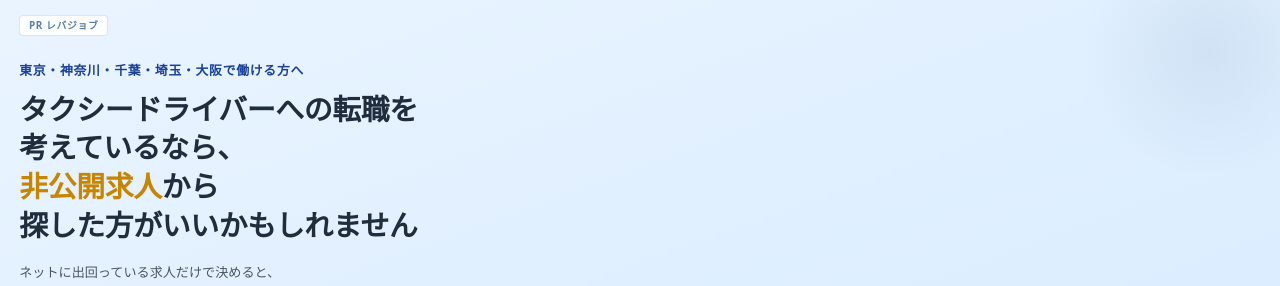
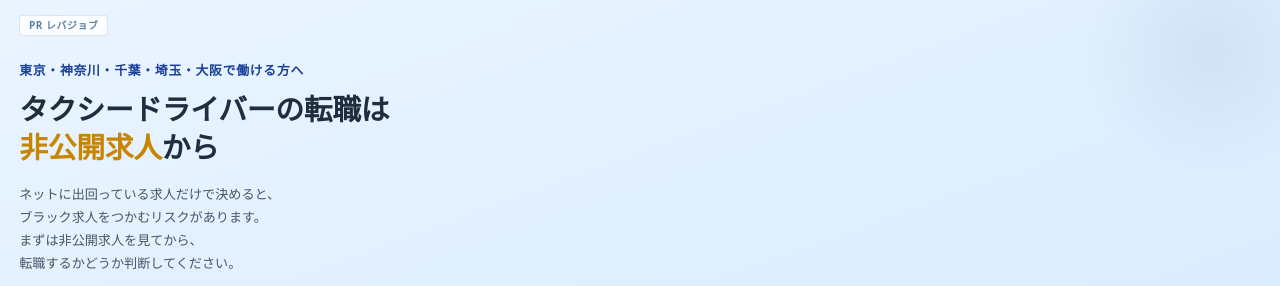
Before and after one commit to samurai0719/client-lp, a Next.js app: page /taxi in a window 1280 px wide. Shown: the top 286 px of the page. Built offline with nearby package versions, Linux system fonts and the light colour scheme.

Commit message:
Update TaxiTenshokuContent.tsx

```diff
--- a/app/taxi-tenshoku/TaxiTenshokuContent.tsx
+++ b/app/taxi-tenshoku/TaxiTenshokuContent.tsx
@@ -369,13 +369,9 @@ export default function TaxiTenshokuContent() {
               animationDelay: '0.08s',
             }}
           >
-            タクシードライバーへの転職を
-            <br />
-            考えているなら、
+            タクシードライバーの転職は
             <br />
             <span style={{ color: '#c88500' }}>非公開求人</span>から
-            <br />
-            探した方がいいかもしれません
           </h1>
 
           <p
@@ -1396,9 +1392,7 @@ export default function TaxiTenshokuContent() {
           >
             転職するかどうかは、
             <br />
-            <span style={{ color: '#1a4099' }}>非公開求人を見てから</span>
-            <br />
-            決めれば良いと思います
+            <span style={{ color: '#1a4099' }}>非公開求人を見てから</span>決めましょう
           </h2>
 
           <p
```
